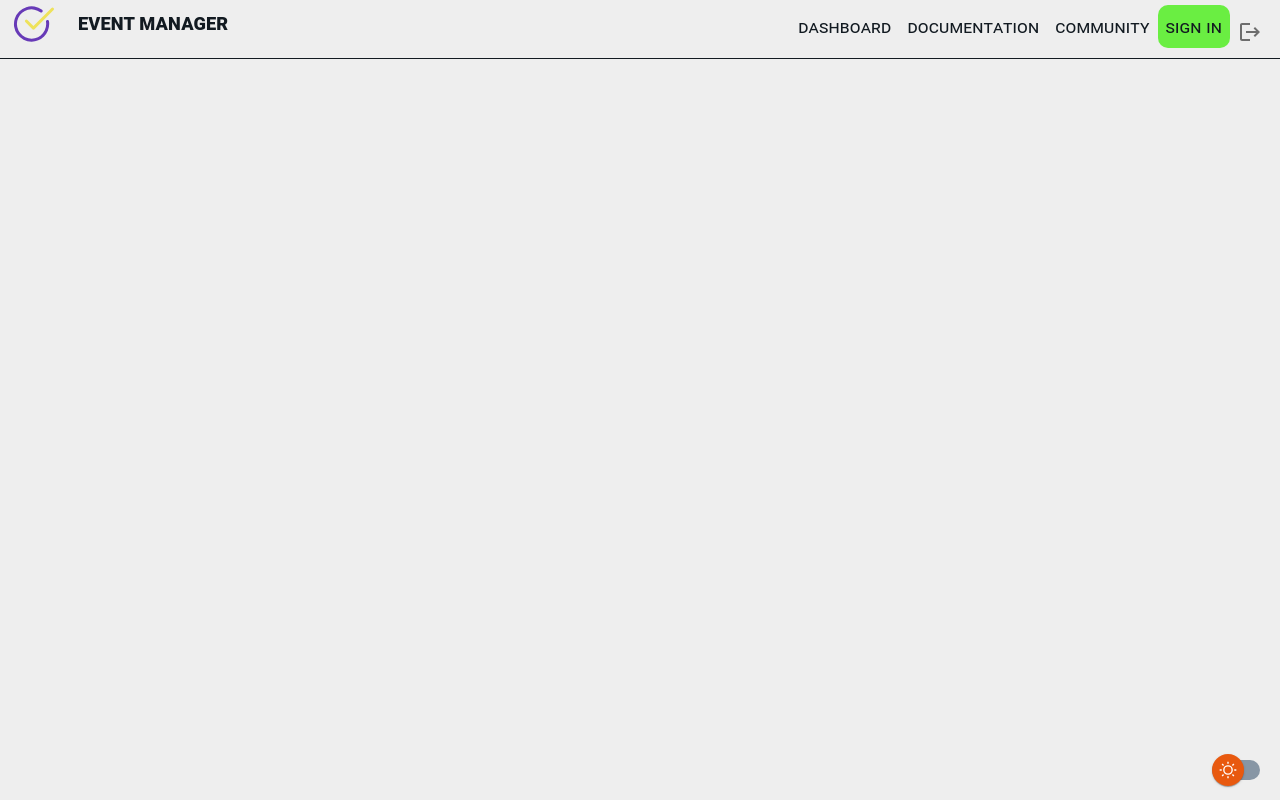
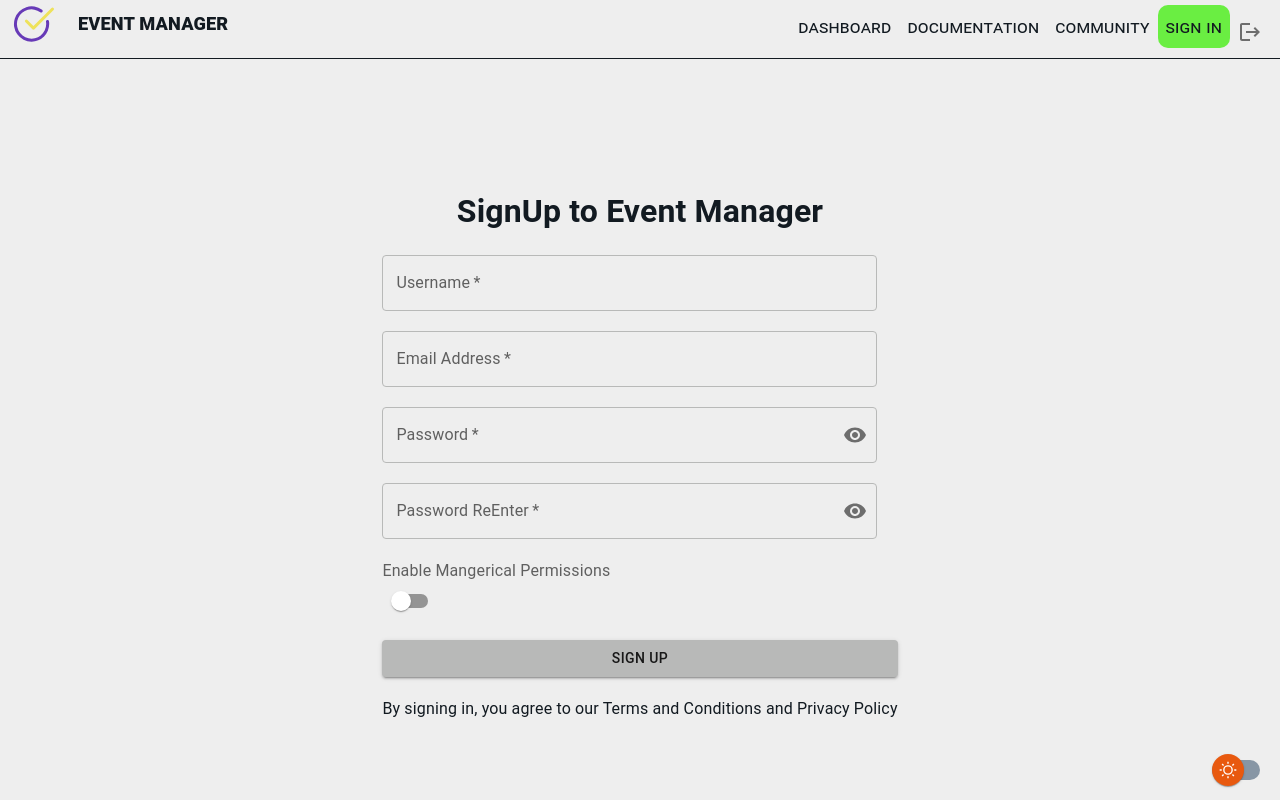
Before and after one commit to MayankPant/event-manager, a React (Create React App) app: page /signup in a window 1280 px wide. Built offline with nearby package versions, Linux system fonts and the light colour scheme.

Commit message:
feat: Added the signup page and api integration.

```diff
--- a/src/App.tsx
+++ b/src/App.tsx
@@ -11,7 +11,7 @@ import DarkMode from "./Components/DarkMode";
 import { TokenContext } from "./context/TokenContext";
 import EmployeeDashboard from "./pages/EmployeeDashboard";
 import ManagerDashboard from "./pages/ManagerDashboard";
-
+import SignUp from "./pages/Signup";
 // Private route component
 const PrivateRoute: React.FC<PrivateRouteProps> = ({ children }) => {
   const { isAuthenticated } = useContext(TokenContext);
@@ -55,14 +55,14 @@ function App() {
     <ThemeProvider theme={isDarkMode ? darkTheme : lightTheme}>
       <CssBaseline />
       <div style={styles} className="App">
-        <BrowserRouter>
         <header className="App-header">
           <Header />
         </header>
-          <main className="App-main">
+        <main style={styles} className="App-main">
           <Routes>
             <Route path="/" element={<Navigate to={"/login"} />} />
             <Route path="/login" element={<Login />} />
+            <Route path="/signup" element={<SignUp />} />
             <Route path="/employee" element={<EmployeeDashboard />} />
             <Route path="/manager" element={<ManagerDashboard />} />
           </Routes>
@@ -70,7 +70,6 @@ function App() {
         <footer style={styles} className="App-footer">
           <DarkMode themeToggle={themeToggle} />
         </footer>
-        </BrowserRouter>
       </div>
     </ThemeProvider>
   );
--- a/src/context/TokenContext.tsx
+++ b/src/context/TokenContext.tsx
@@ -7,6 +7,7 @@ interface AuthProvider {
   isLoading: boolean;
   login(username: string, password: string): Promise<boolean>;
   logout(): void;
+  signup(username: string, email: string, password: string, isAdmin: boolean): Promise<boolean>;
   isAdmin: boolean;
 }
 
@@ -22,6 +23,13 @@ export const TokenContext = createContext<AuthProvider>({
     );
     return false;
   },
+  signup: async (username: string, email: string, password: string, isAdmin: boolean) => {
+    // Default implementation, can be replaced with actual logic
+    console.log(
+      `Signingup in with username: ${username} and password: ${password} with email ${email}`
+    );
+    return false;
+  },
   logout: () => {
     // Default implementation, can be replaced with actual logic
     console.log("Logging out");
--- a/src/index.tsx
+++ b/src/index.tsx
@@ -1,17 +1,20 @@
-import React from 'react';
-import ReactDOM from 'react-dom/client';
-import './index.css';
-import App from './App';
-import AuthProvider from './Components/AuthProvider';
+import React from "react";
+import ReactDOM from "react-dom/client";
+import "./index.css";
+import App from "./App";
+import AuthProvider from "./Components/AuthProvider";
+import { BrowserRouter } from "react-router-dom";
 const root = ReactDOM.createRoot(
-  document.getElementById('root') as HTMLElement
+  document.getElementById("root") as HTMLElement
 );
 root.render(
-  <AuthProvider>
-    <React.StrictMode>
-    <App />
-  </React.StrictMode>
-  </AuthProvider>
+  <BrowserRouter>
+    <AuthProvider>
+      <React.StrictMode>
+        <App />
+      </React.StrictMode>
+    </AuthProvider>
+  </BrowserRouter>
 );
 
 // If you want to start measuring performance in your app, pass a function
--- a/src/pages/Login.tsx
+++ b/src/pages/Login.tsx
@@ -17,7 +17,7 @@ const Login = () => {
   const [loginButtonLoader, setLoginButtonLoader] = useState<boolean>(false);
   const [signupButtonLoader, setSignupButtonLoader] = useState<boolean>(false);
   const {login, isAuthenticated, isAdmin} = React.useContext(TokenContext);
-
+  const navigate = useNavigate()
 
 
     const[username, setUsername] = useState<string>('');
@@ -53,6 +53,12 @@ const Login = () => {
         }
         alert("Login Failed");
         setLoginButtonLoader(false);
+  }
+
+  const routeSignUp = () => {
+    setSignupButtonLoader(true);
+    navigate('/signup');
+    setSignupButtonLoader(false);
   }
 
   const theme = useTheme();
@@ -124,6 +130,7 @@ const Login = () => {
           loadingPosition="center"
           children={"SIGN UP"}
           variant="contained"
+          onClick={routeSignUp}
           sx={{ width: "100%", backgroundColor: theme.palette.secondary.main }}
         />
         <span style={{color: theme.palette.text.primary}}>By signing in, you agree to our Terms and Conditions and Privacy Policy</span>
--- /dev/null
+++ b/src/pages/Signup.tsx
@@ -0,0 +1,204 @@
+import React, { useState, useContext } from "react";
+import { FormControl, TextField } from "@mui/material";
+import "../styles/Login.css";
+import { InputLabel, OutlinedInput } from "@mui/material";
+import { InputAdornment, IconButton } from "@mui/material";
+import Visibility from "@mui/icons-material/Visibility";
+import VisibilityOff from "@mui/icons-material/VisibilityOff";
+import { useTheme } from "@mui/material";
+import { Link } from "@mui/material";
+import { LoadingButton } from "@mui/lab";
+import { TokenContext } from "../context/TokenContext";
+import { Navigate, redirect, useNavigate } from "react-router-dom";
+import { Switch } from "@mui/material";
+
+const SignUp = () => {
+  const [showPassword, setShowPassword] = React.useState(false);
+  const [showPasswordReType, setShowPasswordReType] = React.useState(false);
+
+  const [loginButtonLoader, setLoginButtonLoader] = useState<boolean>(false);
+  const [signupButtonLoader, setSignupButtonLoader] = useState<boolean>(false);
+  const { login, isAuthenticated, isAdmin, signup } =
+    React.useContext(TokenContext);
+
+  const [username, setUsername] = useState<string>("");
+  const [password, setPassword] = useState<string>("");
+  const [email, setEmail] = useState<string>("");
+  const [passwordRetype, setReTypePassword] = useState<string>("");
+  const [checked, setChecked] = useState<boolean>(false);
+
+  const handleChange = (event: React.ChangeEvent<HTMLInputElement>) => {
+    setChecked(event.target.checked);
+  };
+  const handleClickShowPassword = () => setShowPassword((show) => !show);
+  const handleClickShowPasswordReType = () => setShowPasswordReType((show) => !show);
+
+  const handleMouseDownPassword = (
+    event: React.MouseEvent<HTMLButtonElement>
+  ) => {
+    event.preventDefault();
+  };
+
+  const handleMouseUpPassword = (
+    event: React.MouseEvent<HTMLButtonElement>
+  ) => {
+    event.preventDefault();
+  };
+
+  const handleUserChange = (
+    event: React.ChangeEvent<HTMLInputElement>
+  ): void => {
+    setUsername(event.currentTarget.value);
+  };
+  const handlePasswordChange = (
+    event: React.ChangeEvent<HTMLInputElement>
+  ): void => {
+    setPassword(event.currentTarget.value);
+  };
+  const handleReTypePasswordChange = (
+    event: React.ChangeEvent<HTMLInputElement>
+  ): void => {
+    setReTypePassword(event.currentTarget.value);
+  };
+  const handleEmailChange = (
+    event: React.ChangeEvent<HTMLInputElement>
+  ): void => {
+    setEmail(event.currentTarget.value);
+  };
+
+  const signupUser = async (
+    event: React.MouseEvent<HTMLButtonElement>
+  ): Promise<void> => {
+    setLoginButtonLoader(true);
+    var signUpSuccessful: boolean = await signup(
+      username,
+      email,
+      password,
+      checked
+    );
+    if (signUpSuccessful) {
+      setSignupButtonLoader(false);
+      return;
+    }
+    alert("Login Failed");
+    setLoginButtonLoader(false);
+  };
+
+  const theme = useTheme();
+  const styles = {
+    backgroundColor: theme.palette.background.default,
+    color: theme.palette.text.primary,
+  };
+
+  if (isAuthenticated)
+    return isAdmin ? (
+      <Navigate to={"/manager"} />
+    ) : (
+      <Navigate to={"/employee"} />
+    );
+
+  return (
+    <div style={styles} className="login-wrapper">
+      <div className="login-title">SignUp to Event Manager</div>
+      <div className="login-form">
+        <TextField
+          required
+          id="username"
+          label="Username"
+          variant="outlined"
+          sx={{ width: "55ch" }}
+          value={username}
+          onChange={handleUserChange}
+        />
+        <TextField
+          required
+          id="email-address"
+          label="Email Address"
+          variant="outlined"
+          sx={{ width: "55ch" }}
+          value={email}
+          onChange={handleEmailChange}
+          type="email"
+        />
+        <FormControl sx={{ width: "55ch" }} required variant="outlined">
+          <InputLabel htmlFor="outlined-adornment-password">
+            Password
+          </InputLabel>
+          <OutlinedInput
+            id="outlined-adornment-password"
+            type={showPassword ? "text" : "password"}
+            value={password}
+            onChange={handlePasswordChange}
+            endAdornment={
+              <InputAdornment position="end">
+                <IconButton
+                  aria-label="toggle password visibility"
+                  onClick={handleClickShowPassword}
+                  onMouseDown={handleMouseDownPassword}
+                  onMouseUp={handleMouseUpPassword}
+                  edge="end"
+                >
+                  {showPassword ? <VisibilityOff /> : <Visibility />}
+                </IconButton>
+              </InputAdornment>
+            }
+            label="Password"
+          />
+        </FormControl>
+
+        <FormControl sx={{ width: "55ch" }} required variant="outlined">
+          <InputLabel htmlFor="outlined-adornment-password">
+            Password ReEnter
+          </InputLabel>
+          <OutlinedInput
+            id="outlined-adornment-password"
+            type={showPasswordReType ? "text" : "password"}
+            value={passwordRetype}
+            onChange={handleReTypePasswordChange}
+            endAdornment={
+              <InputAdornment position="end">
+                <IconButton
+                  aria-label="toggle password visibility"
+                  onClick={handleClickShowPasswordReType}
+                  onMouseDown={handleMouseDownPassword}
+                  onMouseUp={handleMouseUpPassword}
+                  edge="end"
+                >
+                  {showPasswordReType ? <VisibilityOff /> : <Visibility />}
+                </IconButton>
+              </InputAdornment>
+            }
+            label="Password"
+          />
+        </FormControl>
+
+        <div className="is-admin-toggle" style={{display: 'flex', flexDirection: 'column'}}>
+        <InputLabel >
+            Enable Mangerical Permissions
+          </InputLabel>
+          <Switch
+            checked={checked}
+            onChange={handleChange}
+            inputProps={{ "aria-label": "controlled" }}
+            color='primary'
+          />
+        </div>
+
+        <LoadingButton
+          loading={signupButtonLoader}
+          loadingPosition="center"
+          children={"SIGN UP"}
+          variant="contained"
+          onClick={signupUser}
+          sx={{ width: "100%", backgroundColor: theme.palette.secondary.main }}
+        />
+        <span style={{ color: theme.palette.text.primary }}>
+          By signing in, you agree to our Terms and Conditions and Privacy
+          Policy
+        </span>
+      </div>
+    </div>
+  );
+};
+
+export default SignUp;
```
Also changed, not shown: src/Components/AuthProvider.tsx (+45 -11 lines). Lines whose indentation alone changed are shown as unchanged.
